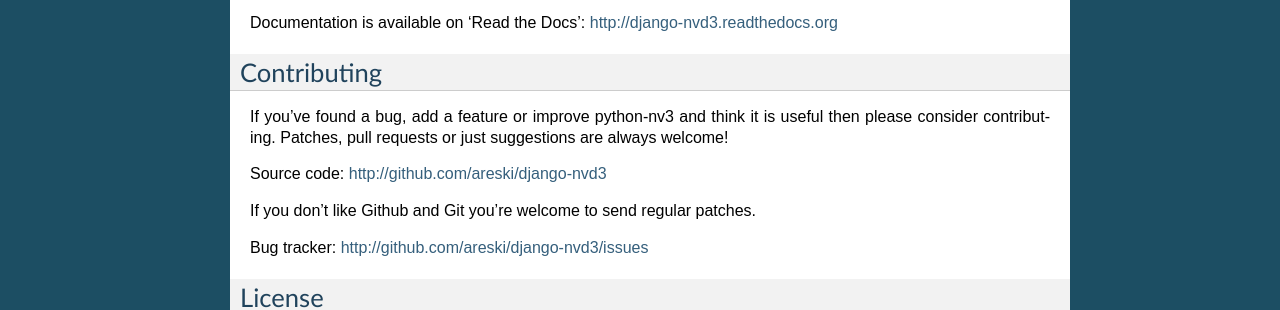
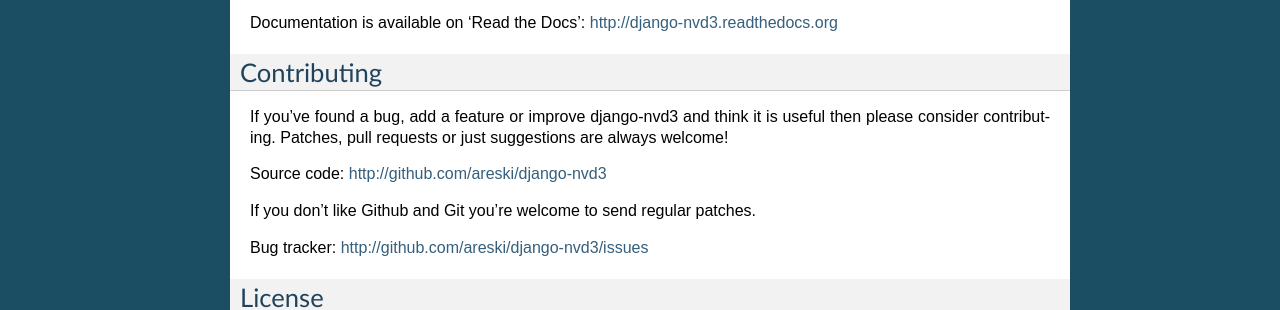
Before and after one commit to areski/django-nvd3, a Sphinx documentation site: the page built from docs/source/introduction.rst, in a window 1280 px wide and 900 px high, scrolled down 5937 px. Shown: the part 403-713 px from the top of the window. Built offline with Sphinx 7.4.7, drawn with Linux system fonts in a browser that asks for light colours.

Commit message:
typo in doc

```diff
--- a/docs/source/includes/introduction.txt
+++ b/docs/source/includes/introduction.txt
@@ -137,7 +137,7 @@
 Contributing
 ============
 
-If you've found a bug, add a feature or improve python-nv3 and
+If you've found a bug, add a feature or improve django-nvd3 and
 think it is useful then please consider contributing.
 Patches, pull requests or just suggestions are always welcome!
 
```
